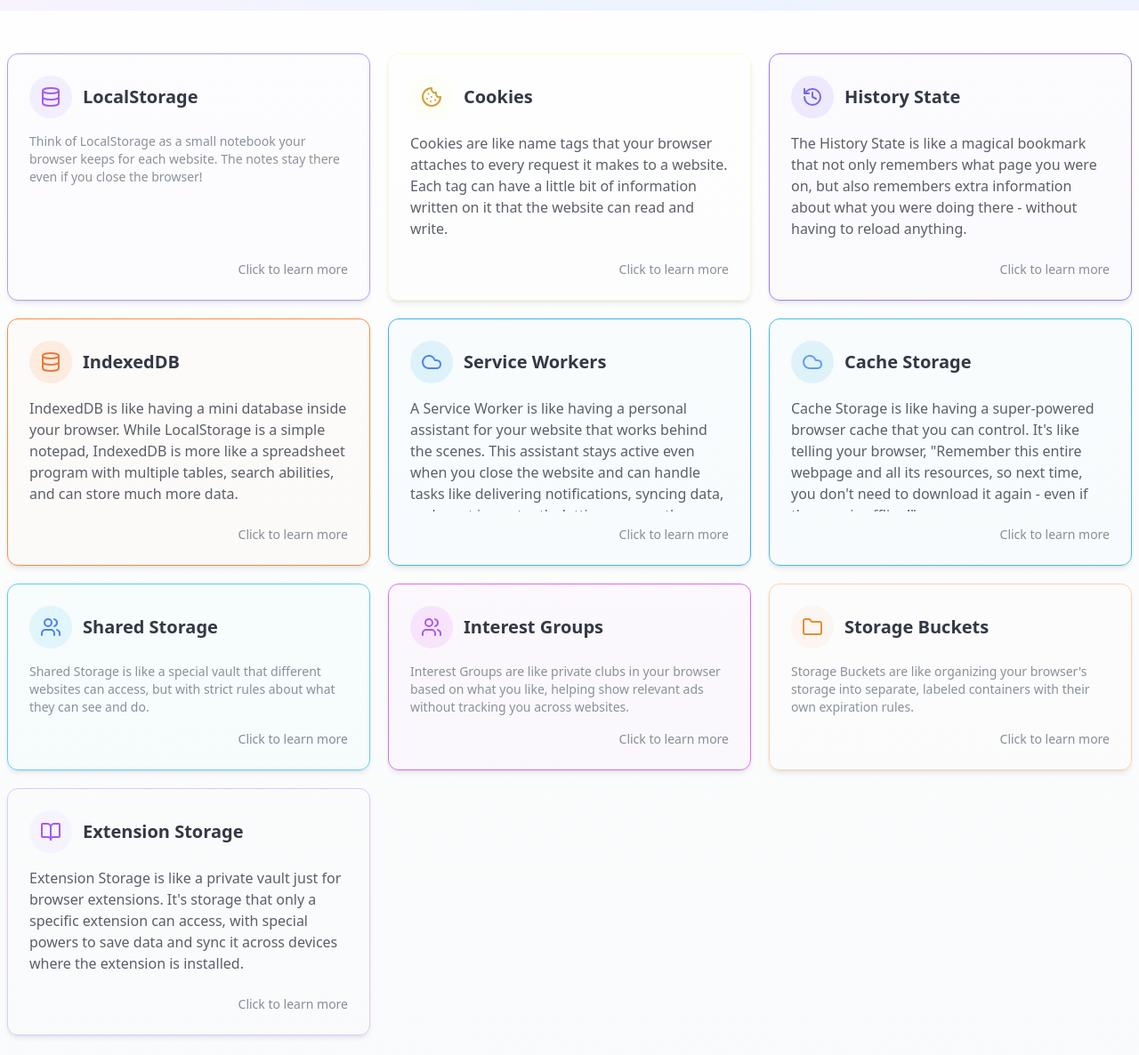
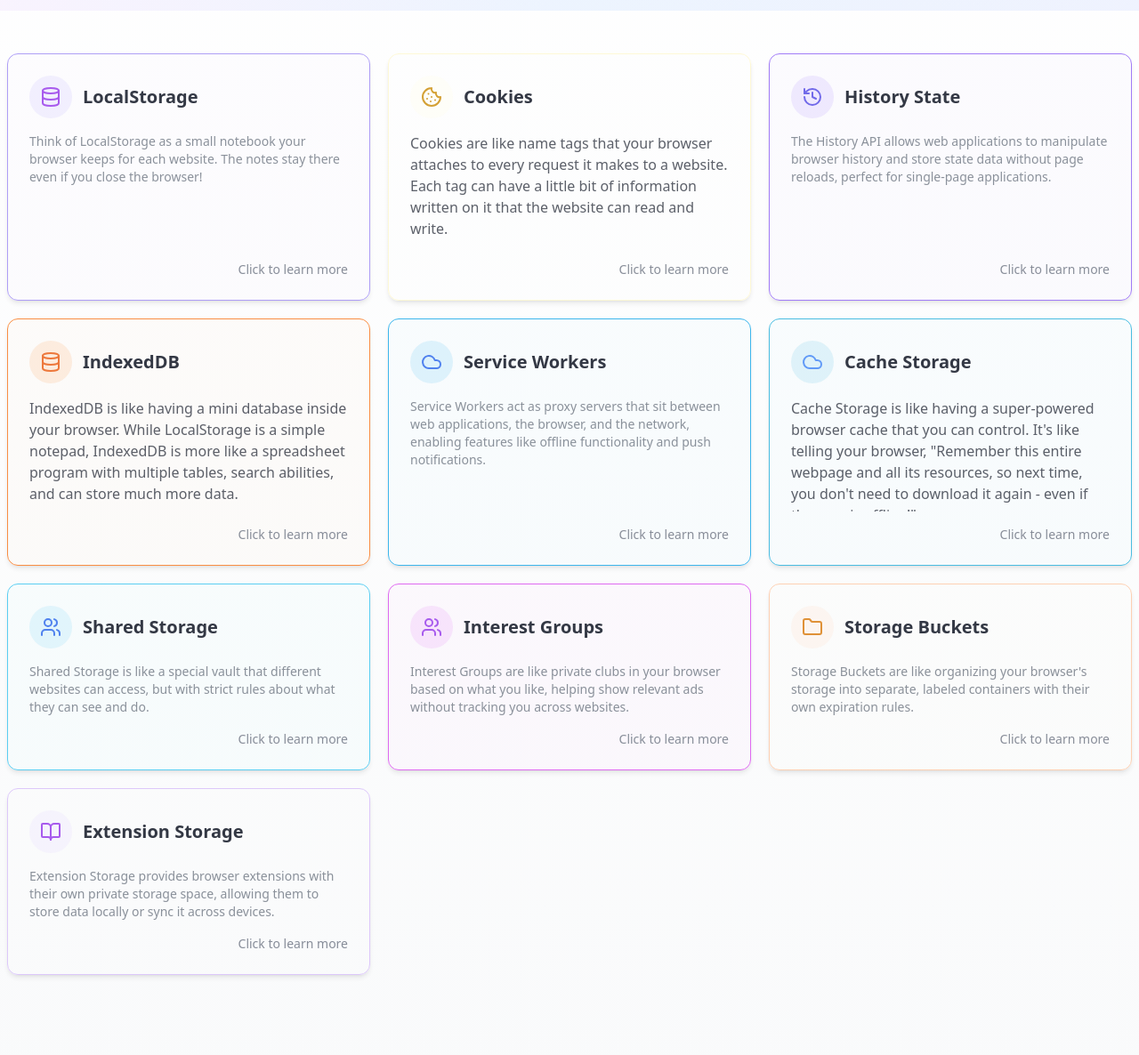
Before and after one commit to Abhisheksinha1506/web-storage-adventures-explained, a React (Vite) app: page / in a window 1280 px wide. Shown: the part 284-1470 px from the top of the page at 89% size. Built offline with nearby package versions, Linux system fonts and the light colour scheme.

Commit message:
Fix: Storage card expansion issues
Fixes an issue where storage cards were not expanding when clicked.

```diff
--- a/src/components/storage/ExtensionStorageDemo.tsx
+++ b/src/components/storage/ExtensionStorageDemo.tsx
@@ -5,7 +5,7 @@ import StorageCard from '../StorageCard';
 import InteractiveDemo from '../InteractiveDemo';
 import CodeSnippet from '../CodeSnippet';
 
-const ExtensionStorageDemo = () => {
+const ExtensionStorageDemo = ({ expanded = false, onExpand, onCollapse, summaryMode = false }) => {
   const demoComponent = (
     <div className="p-4 bg-gradient-to-br from-purple-50 to-indigo-50 rounded-lg">
       <div className="flex flex-col items-center justify-center min-h-[200px] text-center">
@@ -25,6 +25,13 @@ const ExtensionStorageDemo = () => {
       title="Extension Storage"
       icon={<BookOpen className="h-6 w-6 text-purple-600" />}
       color="#D6BCFA"
+      expanded={expanded}
+      onExpand={onExpand}
+      onCollapse={onCollapse}
+      summaryMode={summaryMode}
+      summary={
+        <p>Extension Storage provides browser extensions with their own private storage space, allowing them to store data locally or sync it across devices.</p>
+      }
     >
       <p className="mb-4">
         Extension Storage is like a private vault just for browser extensions. It's storage that only a specific extension can access, with special powers to save data and sync it across devices where the extension is installed.
--- a/src/components/storage/HistoryStateDemo.tsx
+++ b/src/components/storage/HistoryStateDemo.tsx
@@ -1,5 +1,5 @@
 
-import { useState } from 'react';
+import { useState, useEffect } from 'react';
 import { History } from 'lucide-react';
 import StorageCard from '../StorageCard';
 import InteractiveDemo from '../InteractiveDemo';
@@ -7,7 +7,7 @@ import CodeSnippet from '../CodeSnippet';
 import { Button } from '@/components/ui/button';
 import { Input } from '@/components/ui/input';
 
-const HistoryStateDemo = () => {
+const HistoryStateDemo = ({ expanded = false, onExpand, onCollapse, summaryMode = false }) => {
   const [stateData, setStateData] = useState('');
   const [currentState, setCurrentState] = useState<any>(null);
 
@@ -36,14 +36,14 @@ const HistoryStateDemo = () => {
   };
 
   // Listen for popstate events
-  useState(() => {
+  useEffect(() => {
     const handlePopState = (event: PopStateEvent) => {
       setCurrentState(event.state);
     };
 
     window.addEventListener('popstate', handlePopState);
     return () => window.removeEventListener('popstate', handlePopState);
-  });
+  }, []);
 
   const demoComponent = (
     <div className="space-y-4">
@@ -85,6 +85,13 @@ const HistoryStateDemo = () => {
       title="History State"
       icon={<History className="h-6 w-6 text-indigo-600" />}
       color="#8B5CF6"
+      expanded={expanded}
+      onExpand={onExpand}
+      onCollapse={onCollapse}
+      summaryMode={summaryMode}
+      summary={
+        <p>The History API allows web applications to manipulate browser history and store state data without page reloads, perfect for single-page applications.</p>
+      }
     >
       <p className="mb-4">
         The History State is like a magical bookmark that not only remembers what page you were on, but also remembers extra information about what you were doing there - without having to reload anything.
--- a/src/components/storage/ServiceWorkerDemo.tsx
+++ b/src/components/storage/ServiceWorkerDemo.tsx
@@ -6,7 +6,7 @@ import InteractiveDemo from '../InteractiveDemo';
 import CodeSnippet from '../CodeSnippet';
 import { Button } from '@/components/ui/button';
 
-const ServiceWorkerDemo = () => {
+const ServiceWorkerDemo = ({ expanded = false, onExpand, onCollapse, summaryMode = false }) => {
   const [swSupported, setSwSupported] = useState(false);
   const [swActive, setSwActive] = useState(false);
   const [swStatus, setSwStatus] = useState('Checking...');
@@ -59,6 +59,13 @@ const ServiceWorkerDemo = () => {
       title="Service Workers"
       icon={<Cloud className="h-6 w-6 text-blue-600" />}
       color="#0EA5E9"
+      expanded={expanded}
+      onExpand={onExpand}
+      onCollapse={onCollapse}
+      summaryMode={summaryMode}
+      summary={
+        <p>Service Workers act as proxy servers that sit between web applications, the browser, and the network, enabling features like offline functionality and push notifications.</p>
+      }
     >
       <p className="mb-4">
         A Service Worker is like having a personal assistant for your website that works behind the scenes. This assistant stays active even when you close the website and can handle tasks like delivering notifications, syncing data, and most importantly, letting you use the website even when you're offline!
```
